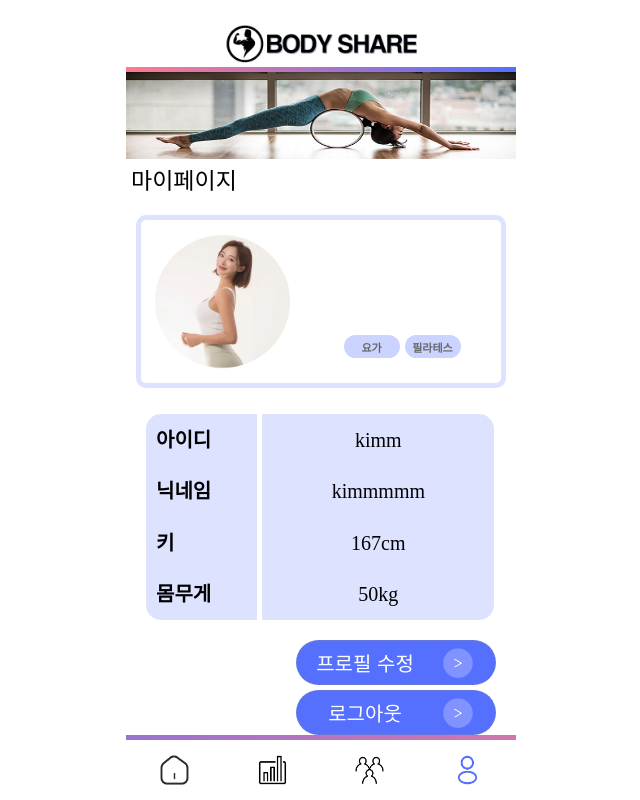
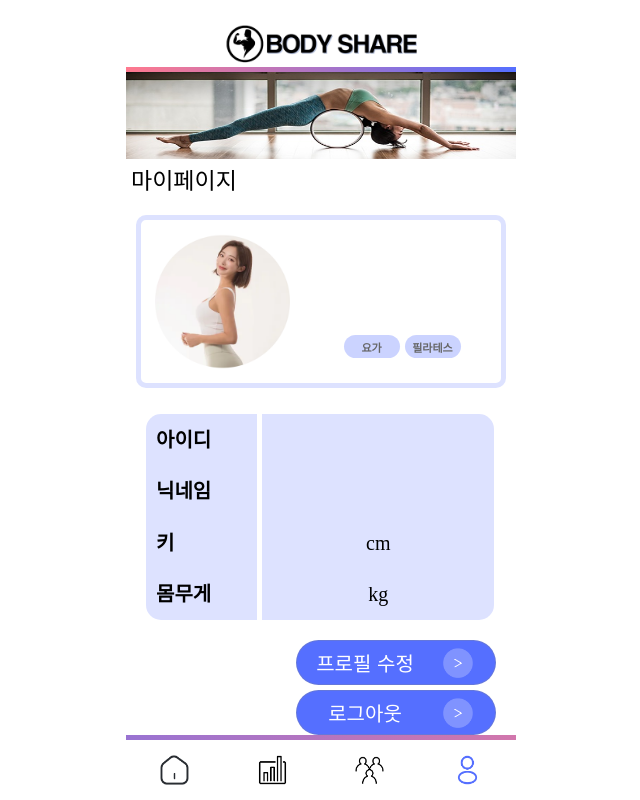
Before and after one commit to UNILION/BodyShare, a React (Create React App) app in the folder BodyShare-app/: page /mypage in a window 1280 px wide. Shown: the whole page, without its empty margins (319-959 px from the left). Built offline with nearby package versions, Linux system fonts and the light colour scheme.

Commit message:
feat: 마이페이지 InfoCard 파일 props로 하드코딩

```diff
--- a/BodyShare-app/src/pages/mypage/mypage/InfoCard.js
+++ b/BodyShare-app/src/pages/mypage/mypage/InfoCard.js
@@ -36,7 +36,7 @@ const Infodtul = styled.ul`
   height: 206px;
 `;
 
-const InfoCard = function () {
+const InfoCard = function ({ id, nickname, height, weight }) {
   return (
     <>
       <Info>
@@ -47,10 +47,10 @@ const InfoCard = function () {
           <li>몸무게</li>
         </Infoul>
         <Infodtul>
-          <li>kimm</li>
-          <li>kimmmmm</li>
-          <li>167cm</li>
-          <li>50kg</li>
+          <li>{id}</li>
+          <li>{nickname}</li>
+          <li>{height}cm</li>
+          <li>{weight}kg</li>
         </Infodtul>
       </Info>
     </>
```
